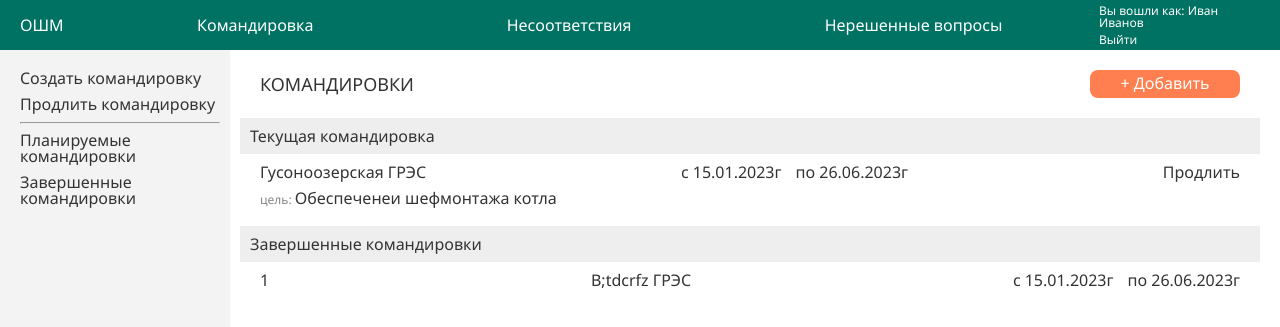
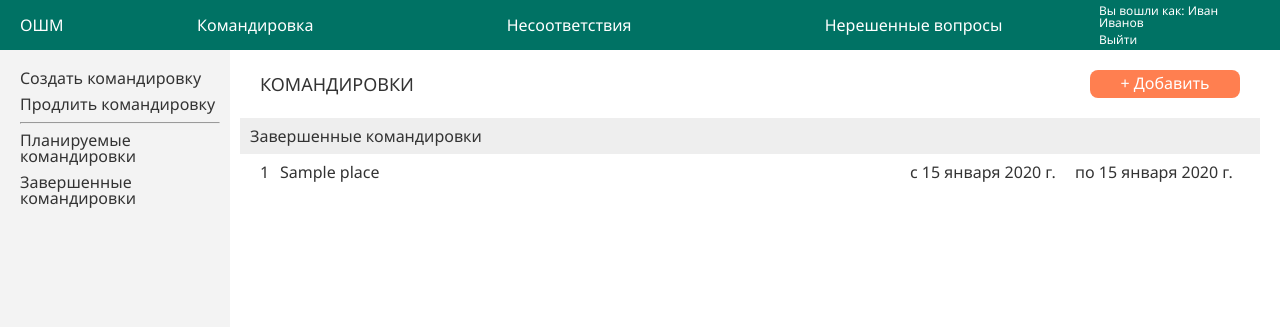
Before and after one commit to Degtyrev/portal, a Django app: page /supervision/business_trip/ in a window 1280 px wide. Shown: the top 327 px of the page. Run offline with Django 4.2, Linux system fonts and the light colour scheme; tables that the repository leaves empty hold one stand-in row (Sample ...).

Commit message:
переименована модель objects в Place

```diff
--- a/supervision/admin.py
+++ b/supervision/admin.py
@@ -1,9 +1,9 @@
 from django.contrib import admin
-from .models import Profile, Career, Objects, BusinessTrip, Unit, Element, Mismatch, Status, Tracking
+from .models import Profile, Career, Plaсe, BusinessTrip, Unit, Element, Mismatch, Status, Tracking
 
 admin.site.register(Profile)
 admin.site.register(Career)
-admin.site.register(Objects)
+admin.site.register(Plaсe)
 admin.site.register(BusinessTrip)
 admin.site.register(Unit)
 admin.site.register(Mismatch)
--- a/supervision/models.py
+++ b/supervision/models.py
@@ -44,10 +44,10 @@ class Career(models.Model):
         return f'{self.user.first_name} {self.user.last_name} {self.position}'
 
 
-class Objects(models.Model):
+class Plaсe(models.Model):
     name = models.CharField(max_length=250, help_text="Название объекта")
-    object_model = models.CharField(max_length=250, help_text="Модель оборудования (котла)", null=True, blank=True)
-    object_type = models.CharField(max_length=250, help_text="Тип оборудования (котла)", null=True, blank=True)
+    equipment = models.CharField(max_length=250, help_text="Модель оборудования (котла)", null=True, blank=True)
+    equipment_type = models.CharField(max_length=250, help_text="Тип оборудования (котла)", null=True, blank=True)
     contract = models.CharField(max_length=250, help_text="номер договора", null=True, blank=True)
     project_manager = models.CharField(max_length=100, help_text='руководитель проекта', null=True, blank=True)
     chief_engineer = models.CharField(max_length=100, help_text='главный инженер проекта', null=True, blank=True)
@@ -64,19 +64,20 @@ class Objects(models.Model):
         return self.name
 
     def get_absolute_url(self):
-        return reverse('object-detail', args=[str(self.id)])
+        return reverse('plaсe-detail', args=[str(self.id)])
 
 
 
 class BusinessTrip(models.Model):
-    object_name = models.ForeignKey('Objects', on_delete=models.SET_NULL, null=True)
+    plaсe = models.ForeignKey('Plaсe', on_delete=models.SET_NULL, null=True)
     user = models.ForeignKey(User, on_delete=models.SET_NULL, null=True)
     start = models.DateField(help_text='Дата начала командировки', null=True, blank=True)
     end = models.DateField(help_text='Дата окончания командировки', null=True, blank=True)
     purpose = models.CharField(max_length=250, help_text='Цель командировки')
+    activ = models.BooleanField(help_text='Действующая, Завершенная', default=True)
 
     def __str__(self):
-        return f'{self.object_name} {self.purpose}'
+        return f'{self.plaсe} {self.purpose}'
 
     def get_absolute_url(self):
         return reverse('business_trip-detail', args=[str(self.id)])
@@ -112,7 +113,7 @@ class Element(models.Model):
         unique_together = ('number', 'name')
 
 class Mismatch(models.Model):
-    object = models.ForeignKey('Objects', on_delete=models.SET_NULL, null=True)
+    plaсe = models.ForeignKey('Plaсe', on_delete=models.SET_NULL, null=True)
     user = models.ForeignKey(User, on_delete=models.SET_NULL, null=True)
     unit = models.ForeignKey('Unit', on_delete=models.SET_NULL, null=True)
     status = models.ManyToManyField('Status', through='Tracking')
--- a/supervision/static/css/styles.css
+++ b/supervision/static/css/styles.css
@@ -183,9 +183,24 @@ td>input{
 .business-trip__current{
 
 }
+.btc__item{
+    display: grid;
+    grid-template-columns: 2fr 3fr 90px;
+    margin-bottom: 10px;
+}
+.btc__link{
+    display: block;
+    padding-bottom: 3px;
+    border: 1px solid #333333;
+    border-radius: 8px;
+    text-align: center;
+}
+.btc__btn{
+    width: 100px;
+}
 .bt__item{
-    display: flex;
-    justify-content: space-between;
+    display: grid;
+    grid-template-columns: 20px 1fr 330px;
     margin-bottom: 10px;
 }
 .bt__title{
@@ -194,12 +209,15 @@ td>input{
     margin-bottom: 10px;
 }
 .business-trip__block{
+
     padding-left:20px;
     padding-right: 20px;
     margin-bottom: 20px;
 }
 .bt__date{
-    display: flex;
+    display: grid;
+    grid-template-columns: 50% 50%;
+
 }
 
 .bt__date_start{
--- a/supervision/templates/supervision/business_trip.html
+++ b/supervision/templates/supervision/business_trip.html
@@ -32,44 +32,52 @@
             </div>
         </div>
 
+        {% if trips_current %}
+
             <div class="business-trip__current">
+
                 <h2 class="bt__title">Текущая командировка</h2>
 
+            {% for trip in trips_current %}
                 <div class="business-trip__block">
-                    <div class="bt__item">
-                        <p class="bt__object"><a href="#">Гусоноозерская ГРЭС</a></p>
+                    <div class="btc__item">
+                        <p class="bt__object"><a href="{{ trips_current.get_absolute_url  }}">{{ trip.plaсe.name }}</a></p>
                         <div class="bt__date">
-                            <p class="bt__date_start"> с 15.01.2023г</p>
-                            <p class="bt__date_end">по 26.06.2023г</p>
+                            <p class="bt__date_start"> с {{ trip.start }}</p>
+                            <p class="bt__date_end">по {{ trip.end }}</p>
                         </div>
-
-                    <a class="bt__link btn" href="#">Продлить</a>
-                    </div>
-
-
-                    <p class="bt__purpose"><span class="small">цель: </span>Обеспеченеи шефмонтажа котла</p>
+                        <div class="btc__btn">
+                            <a class="btc__link btn" href="#">продлить</a>
                         </div>
 
                     </div>
+                    <p class="bt__purpose"><span class="small">цель: </span>{{ trip.purpose }}</p>
+                </div>
+            {% endfor%}
+            </div>
+        {% endif %}
 
+            {% if trips_completed %}
             <div class="business-trip__completed">
                 <h2 class="bt__title">Завершенные командировки</h2>
-
             <div class="business-trip__block">
+        {% for trip_c in trips_completed %}
 
             <div class="bt__item">
-                <p class="bt__num">1</p>
-                        <p class="bt__object"><a href="#">B;tdcrfz ГРЭС</a></p>
+                <p class="bt__num">{{ forloop.counter }}</p>
+                <p class="bt__object"><a href="#">{{ trip_c.plaсe.name }}</a></p>
                 <div class="bt__date">
-                            <p class="bt__date_start"> с 15.01.2023г</p>
-                            <p class="bt__date_end">по 26.06.2023г</p>
-                        </div>
-                    </div>
+                    <p class="bt__date_start"> с {{ trip_c.start }}</p>
+                    <p class="bt__date_end">по {{ trip_c.end }}</p>
                 </div>
             </div>
 
+        {% endfor%}
+                </div>
+
+            </div>
+        {% endif %}
         </section>
 
 
-
     {% endblock %}
--- a/supervision/urls.py
+++ b/supervision/urls.py
@@ -8,6 +8,7 @@ urlpatterns = [
     path('', include('django.contrib.auth.urls')),
     path('main/', views.index, name='index'),
     path('business_trip/', views.business_trip, name='business_trip'),
+    path('business_trip/<int:pk>', views.trip, name='business_trip_detail'),
     path('mismatch/', views.mismatch, name='mismatch'),
     path('mismatch/<int:pk>', views.mismatch_detail, name='mismatch_detail'),
 ]
--- a/supervision/views.py
+++ b/supervision/views.py
@@ -1,6 +1,8 @@
 from django.contrib.auth.views import LoginView
 from django.shortcuts import render
-from .models import Profile, Career, Objects, BusinessTrip, Unit, Element, Mismatch, Status
+from .models import Profile, Career, Plaсe, BusinessTrip, Unit, Element, Mismatch, Status
+import datetime
+
 
 def index(request):
     # num_instances_available = BookInstance.objects.filter(status__exact='a').count()
@@ -16,13 +18,29 @@ def index(request):
     )
 
 def business_trip(request):
-    trip = BusinessTrip.objects.all()
+    date_today = datetime.date.today()
+    trips_current = BusinessTrip.objects.filter(end__gt=date_today)
+    trips_completed = BusinessTrip.objects.filter(end__lt=date_today)
+
 
     return render(
         request,
         'supervision/business_trip.html',
         context={
-            'title': 'Командировки', 'trip': trip
+            'title': 'Командировки', 'trips_current': trips_current,
+            'trips_completed': trips_completed
+        },
+    )
+
+def trip(request, pk):
+
+    trip = BusinessTrip.objects.get(pk=pk)
+    date_today = datetime.date.today()
+    return render(
+        request,
+        'supervision/business_trip_detail.html',
+        context={
+            'title': 'Командировка', 'trip': trip, 'date_today': date_today
         },
     )
 
```
Also changed, not shown: supervision/templates/supervision/business_trip_detail.html (added, +64 -0 lines). Lines whose indentation alone changed are shown as unchanged.
